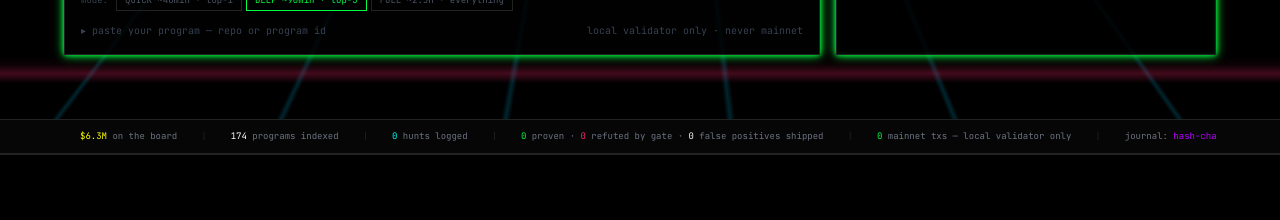
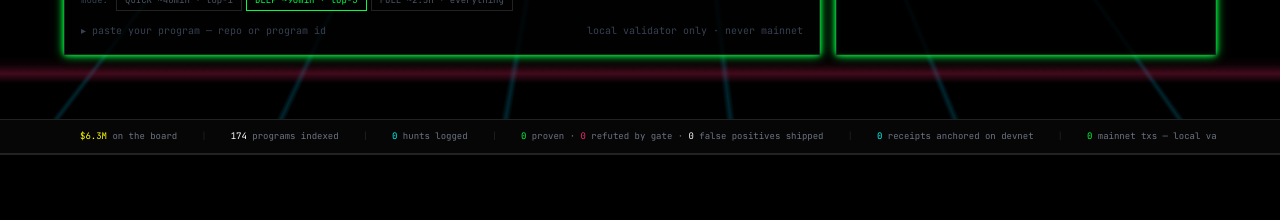
Before and after one commit to jazzautomations/cachorro-solana, a Next.js app in the folder web/: page / in a window 1280 px wide. Shown: the part 1060-1280 px from the top of the page. Built offline with nearby package versions, Linux system fonts and the light colour scheme; no server answers.

Commit message:
benchmark corpus runner + anchored-receipt count on the ticker

```diff
--- a/web/app/page.tsx
+++ b/web/app/page.tsx
@@ -40,6 +40,17 @@ const LADDER = [
   { t: 'VERIFIED', d: 'the gate refuses promotion without oracle SUPPORTS + reproduction' },
 ]
 
+const RECEIPTS_DIR = path.resolve(process.cwd(), '..', 'attest', 'receipts')
+
+function anchoredCount(): number {
+  try {
+    return fs.readdirSync(RECEIPTS_DIR).filter((f) => {
+      try { return !!JSON.parse(fs.readFileSync(path.join(RECEIPTS_DIR, f), 'utf8')).signature }
+      catch { return false }
+    }).length
+  } catch { return 0 }
+}
+
 // aggregate honesty scoreboard — the refusal rate IS the brand
 function scoreboard() {
   let verde = 0, vermelho = 0
@@ -59,6 +70,7 @@ export default function Home() {
   const idx = readBounties()
   const nHunts = listRuns(50).length
   const sb = scoreboard()
+  const nAnchored = anchoredCount()
 
   return (
     <main className="min-h-screen bg-black">
@@ -131,6 +143,8 @@ export default function Home() {
           <span><span className="text-neon-cyan">{nHunts}</span> hunts logged</span>
           <span className="text-dark-600">|</span>
           <span><span className="text-neon-green">{sb.verde}</span> proven · <span className="text-miami-pink">{sb.vermelho}</span> refuted by gate · <span className="text-white">0</span> false positives shipped</span>
+          <span className="text-dark-600">|</span>
+          <span><span className="text-neon-cyan">{nAnchored}</span> receipts anchored on devnet</span>
           <span className="text-dark-600">|</span>
           <span><span className="text-neon-green">0</span> mainnet txs — local validator only</span>
           <span className="text-dark-600">|</span>
```
Also changed, not shown: 1 other file (tests, documents, lock files or other folders).
